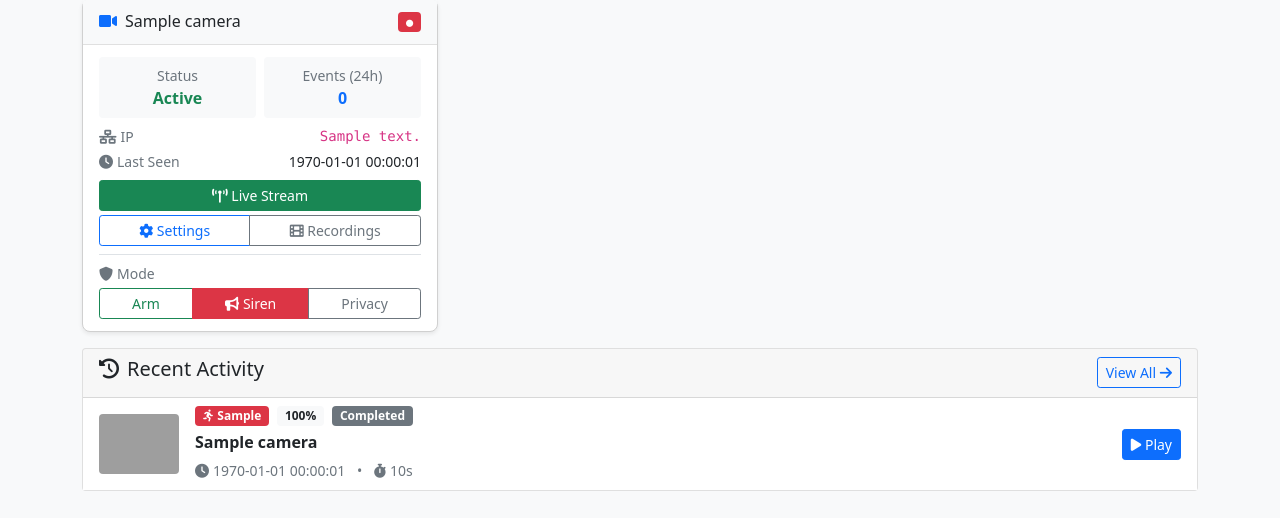
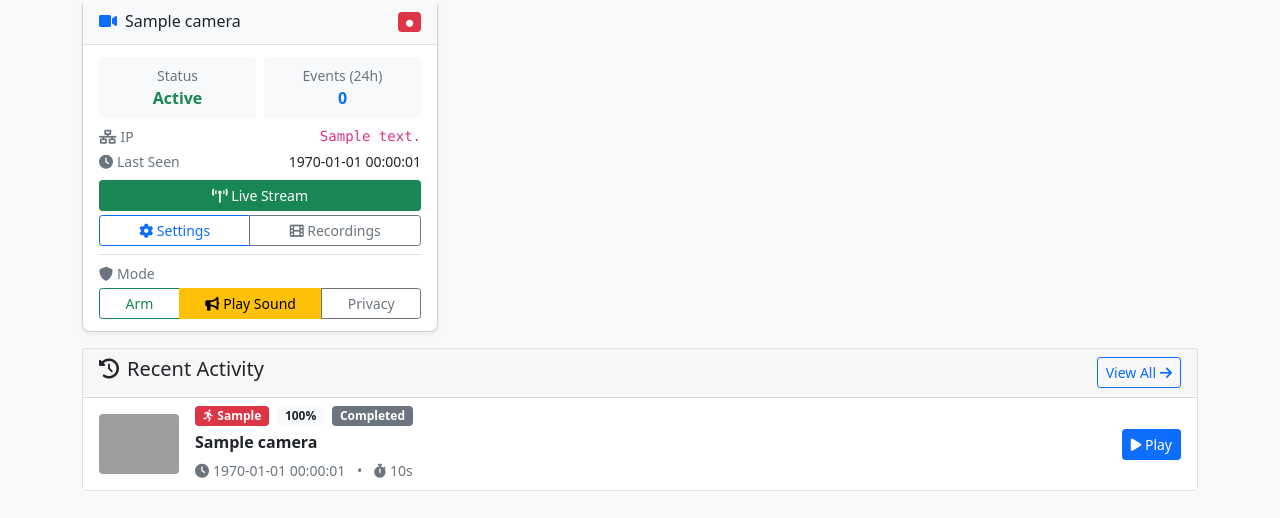
Before and after one commit to SatinderPahwa/camera-platform-local, a Flask app: page / in a window 1280 px wide. Shown: the part 227-745 px from the top of the page. Run offline with Flask 3, Linux system fonts and the light colour scheme; tables that the repository leaves empty hold one stand-in row (values such as "Sample post"); parts of the project's set-up code (start-up, migrations or seed data) failed here and were passed over; some libraries are stand-ins or nearby versions; grey boxes are pictures that could not be loaded.

Commit message:
UI: Change Siren button to Play Sound (Amber)

```diff
--- a/templates/dashboard.html
+++ b/templates/dashboard.html
@@ -83,9 +83,8 @@
                             title="Arm Camera">
                             Arm
                         </button>
-                        <button class="btn btn-danger" onclick="openSoundModal('{{ camera.id }}')"
-                            title="Play Siren/Sound">
-                            <i class="fas fa-bullhorn me-1"></i>Siren
+                        <button class="btn btn-warning" onclick="openSoundModal('{{ camera.id }}')" title="Play Sound">
+                            <i class="fas fa-bullhorn me-1"></i>Play Sound
                         </button>
                         <button class="btn btn-outline-secondary"
                             onclick="sendCameraCommand('{{ camera.id }}', 'PRIVACY')" title="Privacy Mode">
```
